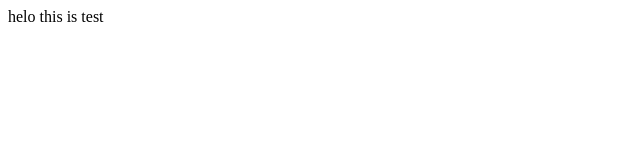
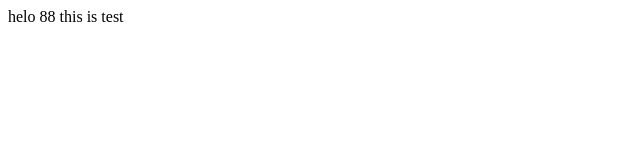
Before and after one commit to mohammadhosseinTZ/dd, a plain HTML site: page index.html in a window 1280 px wide. Shown: the full height of the page, 0-640 px from the left. Drawn offline with Linux system fonts and the light colour scheme.

Commit message:
Update index.html

```diff
--- a/index.html
+++ b/index.html
@@ -6,7 +6,7 @@
     <title>Document</title>
 </head>
 <body>
-    helo
+    helo  88
     this is test
 </body>
 </html>
```
